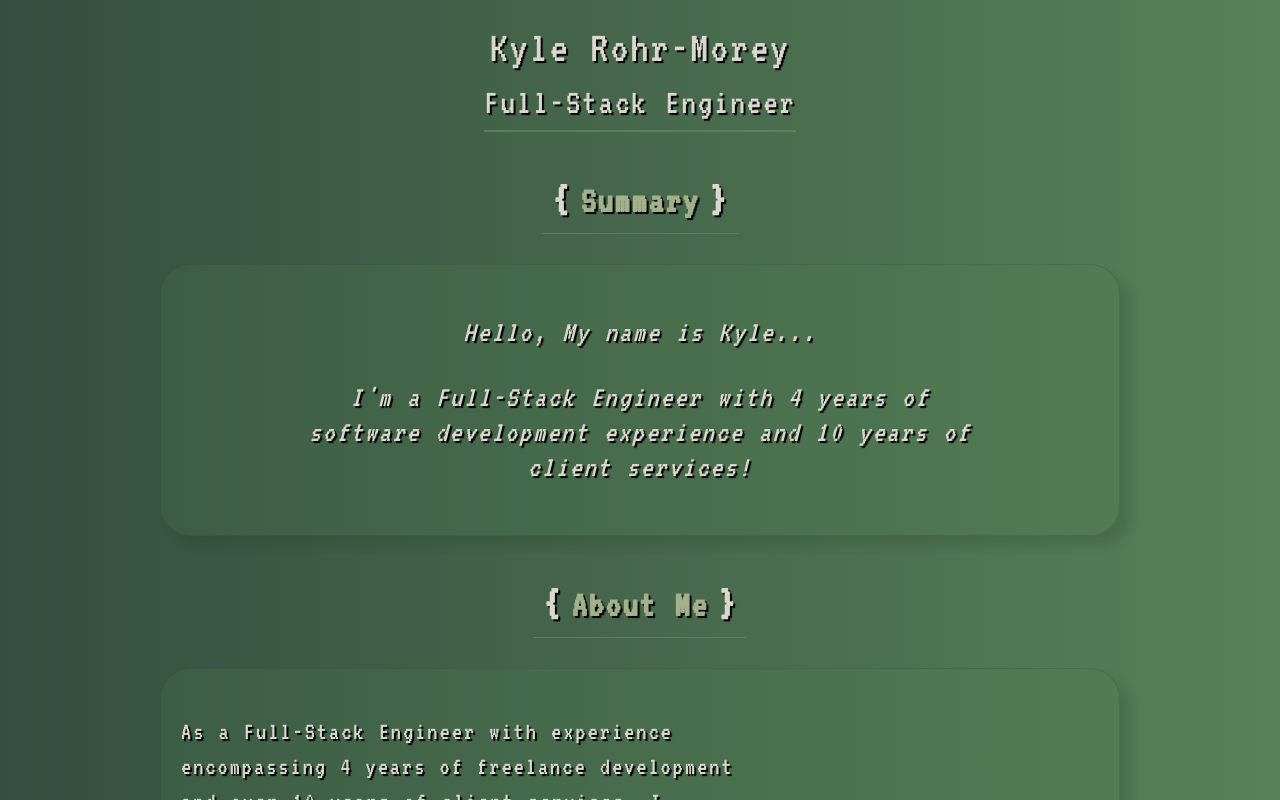
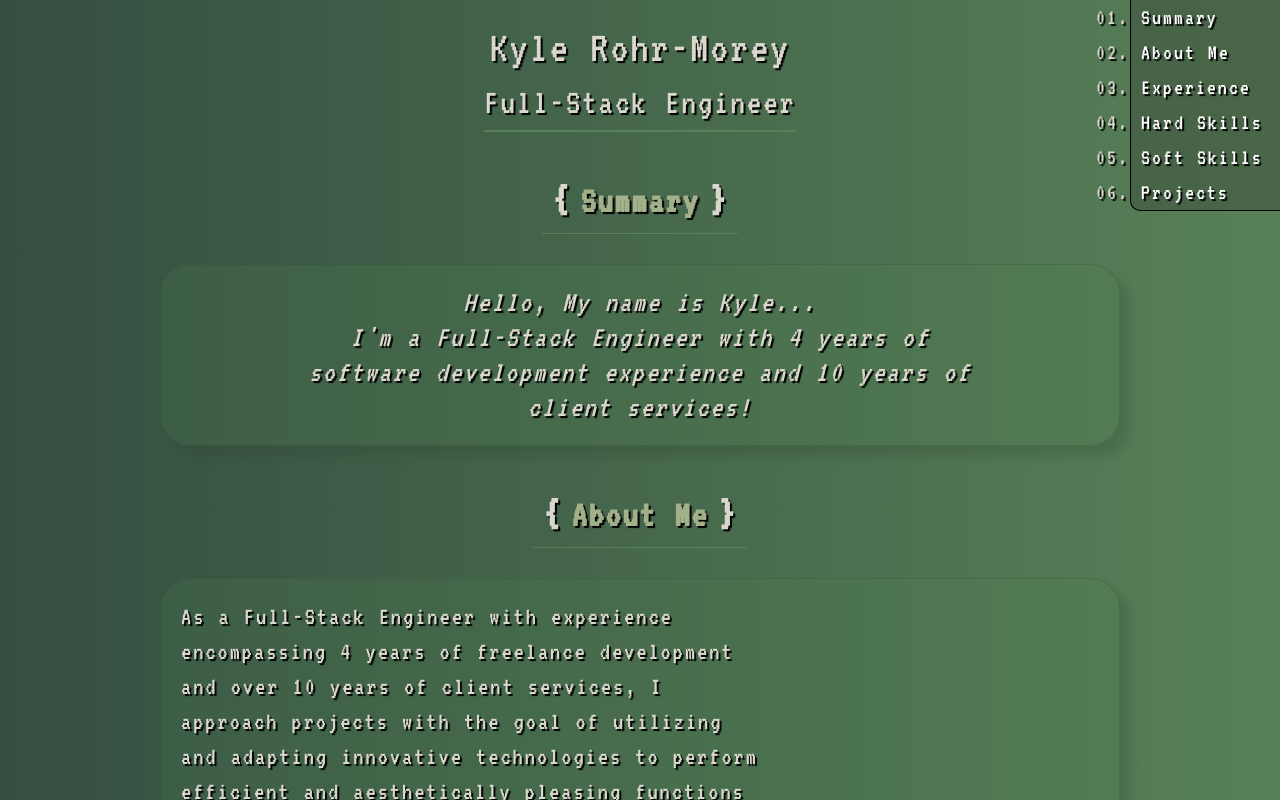
Before and after one commit to theGreatKyle1994/portfolio-v2, a React (Vite) app: page / in a window 1280 px wide. Shown: the top 800 px of the page. Built offline with nearby package versions, Linux system fonts and the light colour scheme.

Commit message:
added first iteration of jump-to menu

```diff
--- a/src/App.jsx
+++ b/src/App.jsx
@@ -1,5 +1,6 @@
 import "./App.css";
 import svgIcons from "./components/ui/SvgIcons";
+import PullOutMenu from "./components/ui/PullOutMenu";
 import Header from "./components/home/Header";
 import Summary from "./components/home/Summary";
 import AboutMe from "./components/home/AboutMe";
@@ -11,6 +12,8 @@ import Footer from "./components/home/Footer";
 
 const App = () => {
   return (
+    <>
+      <PullOutMenu />
       <main className={"mainBody"}>
         <Header />
         <Summary />
@@ -21,6 +24,7 @@ const App = () => {
         <Projects />
         <Footer icons={svgIcons} />
       </main>
+    </>
   );
 };
 
--- a/src/components/ui/Card.jsx
+++ b/src/components/ui/Card.jsx
@@ -39,7 +39,7 @@ const Card = ({ title, children }) => {
   }, [thisCard.current]);
 
   return (
-    <section className={"cardContainer"} ref={thisCard}>
+    <section id={title} className={"cardContainer"} ref={thisCard}>
       <h2 className={"cardTitle"}>
         <span className={"cardTitleBracket"}>{"{"}</span>
         {titleTypewriter.title}
--- /dev/null
+++ b/src/components/ui/PullOutMenu.css
@@ -0,0 +1,37 @@
+#side-menu-container {
+  z-index: 1;
+  display: flex;
+  flex-direction: column;
+  position: fixed;
+  top: 0;
+  right: 0;
+  width: 150px;
+  padding-left: 10px;
+  background-color: #2929294b;
+  border-left: 1px solid black;
+  border-bottom: 1px solid black;
+  border-bottom-left-radius: 10px;
+  animation-name: pull-menu-in;
+  animation-duration: 1.5s;
+  animation-fill-mode: forwards;
+}
+
+.side-menu-link {
+  font-size: 1.5em;
+  list-style: decimal-leading-zero;
+}
+
+.side-menu-link a:link,
+.side-menu-link a:visited {
+  color: white;
+  text-decoration: none;
+}
+
+@keyframes pull-menu-in {
+  from {
+    right: -2000px;
+  }
+  to {
+    right: 0;
+  }
+}
--- /dev/null
+++ b/src/components/ui/PullOutMenu.jsx
@@ -0,0 +1,28 @@
+import "./PullOutMenu.css";
+
+const PullOutMenu = () => {
+  return (
+    <ul id="side-menu-container">
+      <li className="side-menu-link">
+        <a href="#Summary">Summary</a>
+      </li>
+      <li className="side-menu-link">
+        <a href="#About Me">About Me</a>
+      </li>
+      <li className="side-menu-link">
+        <a href="#Experience">Experience</a>
+      </li>
+      <li className="side-menu-link">
+        <a href="#Hard Skills">Hard Skills</a>
+      </li>
+      <li className="side-menu-link">
+        <a href="#Soft Skills">Soft Skills</a>
+      </li>
+      <li className="side-menu-link">
+        <a href="#Projects">Projects</a>
+      </li>
+    </ul>
+  );
+};
+
+export default PullOutMenu;
--- a/src/index.css
+++ b/src/index.css
@@ -20,6 +20,8 @@ body {
 
 * {
   box-sizing: border-box;
+  margin: 0;
+  padding: 0;
 }
 
 @media (max-width: 2050px) {
```
Lines whose indentation alone changed are shown as unchanged.
